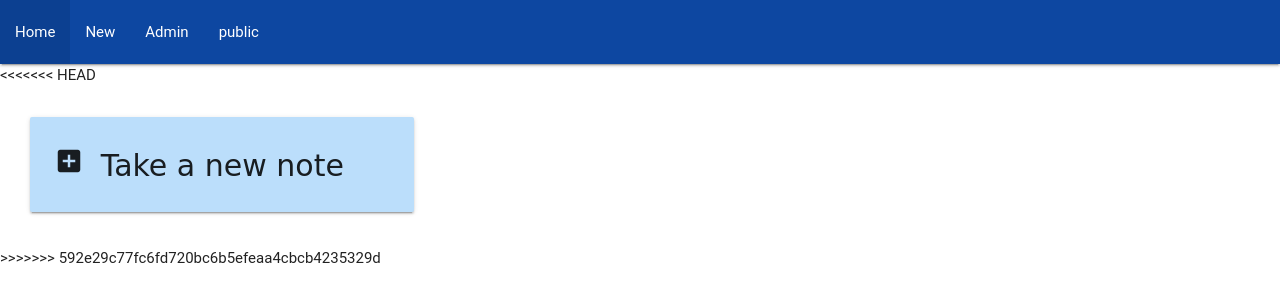
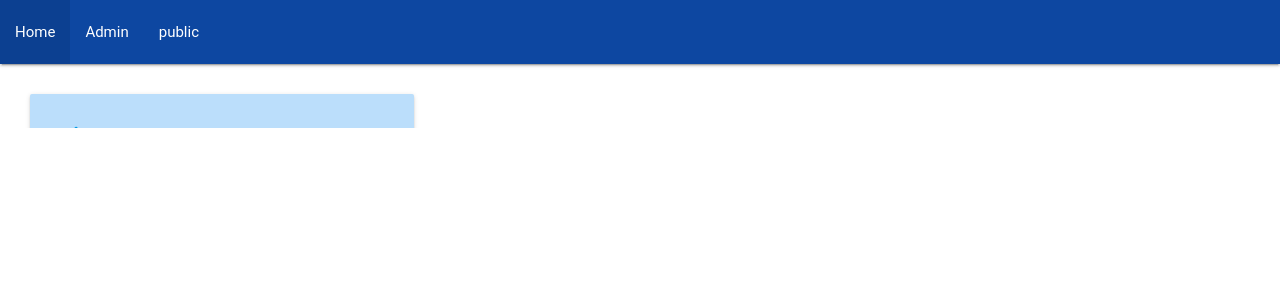
Before and after one commit to RusherRG/NoteBin, a Django app: page / in a window 1280 px wide. Shown: the top 302 px of the page. Run offline with Django 3.2, Linux system fonts and the light colour scheme; data that the repository does not hold is empty; some libraries are stand-ins or nearby versions; some web fonts are replaced.

Commit message:
Add note

```diff
--- a/webapp/static/styles/index.css
+++ b/webapp/static/styles/index.css
@@ -1,12 +1,6 @@
-<<<<<<< HEAD
-/* Split the screen in half */
-.split {
-    height: 100%;
-=======
 .split {
     margin-top: 10%;
     height:80%;
->>>>>>> 592e29c77fc6fd720bc6b5efeaa4cbcb4235329d
     width: 50%;
     position: fixed;
     z-index: 1;
@@ -16,18 +10,6 @@
   }
 
   /* Control the left side */
-<<<<<<< HEAD
-  .left {
-    left: 0;
-    background-color: #111;
-  }
-
-  /* Control the right side */
-  .right {
-    right: 0;
-    background-color: red;
-  }
-=======
 .left {
     left: 0;
     background-color: white;
@@ -43,4 +25,3 @@
 {
     height: 50%!important;
 }
->>>>>>> 592e29c77fc6fd720bc6b5efeaa4cbcb4235329d
--- a/webapp/templates/base.html
+++ b/webapp/templates/base.html
@@ -18,7 +18,7 @@
             <!-- <a href="#" class="brand-logo right"><img class="responsive-img" style="width: 250px;" src="{% static 'assests/Notebin.gif' %}" /></a> -->
             <ul id="nav-mobile" class="left hide-on-med-and-down">
                 <li><a href="/">Home</a></li>
-                <li><a href="/new_note/">New</a></li>
+                <!-- <li><a href="/new_note/">New</a></li> -->
                 <li><a href="/admin/">Admin</a></li>
                 <li><a href="/login/">{{username}}</a></li>
             </ul>
--- a/webapp/templates/index.html
+++ b/webapp/templates/index.html
@@ -7,29 +7,12 @@
 <head>
 
    {% load static %}
-<<<<<<< HEAD
-    <link rel="stylesheet" type="text/css" href="{% static 'styles/index.css' %}">
-    <script src="https://ajax.googleapis.com/ajax/libs/jquery/1.12.4/jquery.min.js"></script>
-    {% load static %}
-  <script src="{% static 'js/index.js' %}"></script>
-</head>
-    <div class="jumbotron">
-    </div>
-    <div class="container" id="new_note_label">
-            <div class="card-panel blue lighten-4"><i class="small material-icons" id="add-note">add_box</i>Take a new note</div>
-    </div>
-    <div class="row">
-{% for note in notes %}
-
-          <div class=split-left>
-                <div class="col s4 pull-s4 " data-toggle="modal" >
-=======
     <link rel="stylesheet" type="text/css" href="{% static 'styles/base.css' %}">
     <link rel="stylesheet" type="text/css" href="{% static 'styles/index.css' %}">
 
 </head>
     <div class="container" id="new_note_label">
-            <div class="card-panel blue lighten-4"><i class="small material-icons" id="add-note">add_box</i>Take a new note</div>
+            <div class="card-panel blue lighten-4"><a href="/new_note/"><i class="small material-icons" id="add-note">create</i>Take a new note<a></div>
     </div>
 
 <div class="container">
@@ -37,7 +20,6 @@
 {% for note in user_notes %}
 
             <div class="col s6" data-toggle="modal" >
->>>>>>> 592e29c77fc6fd720bc6b5efeaa4cbcb4235329d
                 <div class="card purple darken-2 hoverable">
                     <div class="card-content white-text">
                     <span class="card-title">{{note.name}}</span>
@@ -51,21 +33,12 @@
                     </div>
                 </div>
             </div>
-<<<<<<< HEAD
-          </div>
-        {% endfor %}
-
-        {% for note in notes %}
-          <div class=split right>
-            <div class="col s4  "  data-toggle="modal" >
-=======
 
         {%endfor%}
     </div>
     <div class="row split right">
     {% for note in public_notes %}
         <div class="col s6"  data-toggle="modal" >
->>>>>>> 592e29c77fc6fd720bc6b5efeaa4cbcb4235329d
             <div class="card teal lighten-1 hoverable">
                 <div class="card-content black-text">
                 <span class="card-title">{{note.name}}</span>
@@ -87,17 +60,6 @@
                 </div>
             </div>
         </div>
-<<<<<<< HEAD
-    </div>
-
-
-{% endfor %}
-</div>
-<script src="https://code.jquery.com/jquery-3.3.1.min.js"></script>
-<script src="https://cdnjs.cloudflare.com/ajax/libs/materialize/1.0.0-beta/js/materialize.min.js"></script>
-
-
-=======
 {% endfor %}
 </div>
 </div>
@@ -112,7 +74,6 @@
         </div>
     </div>
 {% endfor %}
->>>>>>> 592e29c77fc6fd720bc6b5efeaa4cbcb4235329d
 {% endblock %}
 
 {% block footer %}
```
